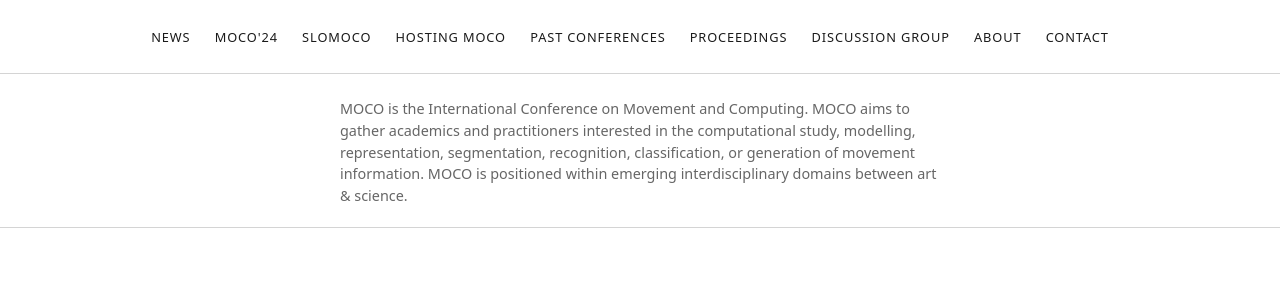
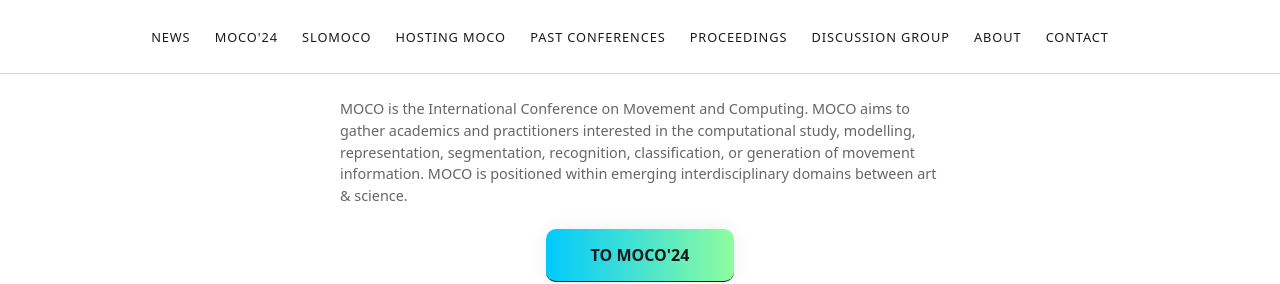
Before and after one commit to MovementComputing/movementcomputing.org, an Astro site: page / in a window 1280 px wide. Shown: the part 407-691 px from the top of the page. Built offline with nearby package versions, Linux system fonts and the light colour scheme; Astro itself is replaced by a stand-in of ours.

Commit message:
Update links to MOCO'24

```diff
--- a/src/components/Header.astro
+++ b/src/components/Header.astro
@@ -52,7 +52,7 @@
             <a href="/">News</a>
           </li>
           <li class="menu-item">
-						<a href="/moco24-call-for-papers">MOCO'24</a>
+            <a href="https://moco24.movementcomputing.org/">MOCO'24</a>
           </li>
           <li class="menu-item">
             <a href="http://slo.movementcomputing.org/">SloMoCo</a>
--- a/src/content/blog/moco24-call-for-papers.md
+++ b/src/content/blog/moco24-call-for-papers.md
@@ -12,6 +12,8 @@
 
 <h4>*Thursday 30 May - Sunday 2 June 2024, Utrecht University, the Netherlands*</h4>
 
+<br>
+Website: <a href="https://moco24.movementcomputing.org/" target="_blank">https://moco24.movementcomputing.org/</a>
 <br>
 
 **in collaboration with the SPRING Performing Arts Festival**
--- a/src/pages/index.astro
+++ b/src/pages/index.astro
@@ -2,7 +2,6 @@
 import Layout from '../layouts/Default.astro';
 import { getCollection } from 'astro:content';
 import FormattedDate from '../components/FormattedDate.astro';
-
 
 const posts = (await getCollection('blog')).sort(
   (b, a) => a.data.pubDate.valueOf() - b.data.pubDate.valueOf()
@@ -27,6 +26,11 @@
           MOCO is positioned within emerging interdisciplinary domains between
           art & science.
         </p>
+        <div style="text-align: center; margin-top: 1rem; margin-bottom: 2rem;">
+          <a href="https://moco24.movementcomputing.org/" class="btn-grad"
+            >to MOCO'24</a
+          >
+        </div>
       </div>
       <section id="main" class="main" role="main">
         <h1 class="screen-reader-text">Movement &amp; Computing Posts</h1>
@@ -48,7 +52,12 @@
                   <div class="post-content">
                     <p>{post.data.description}</p>
                     <center>
-									<a class="more-link" href={`/${post.slug}/`}>Continue reading <span class="screen-reader-text">{post.data.title}</span></a>
+                      <a class="more-link" href={`/${post.slug}/`}>
+                        Continue reading{' '}
+                        <span class="screen-reader-text">
+                          {post.data.title}
+                        </span>
+                      </a>
                     </center>
                   </div>
                 </article>
@@ -88,4 +97,30 @@
   .post-meta p {
     margin-bottom: 0;
   }
+
+  .btn-grad {
+    background-image: linear-gradient(
+      to right,
+      #00c9ff 0%,
+      #92fe9d 51%,
+      #00c9ff 100%
+    );
+    margin: 10px;
+    padding: 15px 45px;
+    text-align: center;
+    text-transform: uppercase;
+    transition: 0.5s;
+    background-size: 200% auto;
+    color: white;
+    box-shadow: 0 0 20px #eee;
+    border-radius: 10px;
+    font-weight: bold;
+  }
+
+  .btn-grad:hover {
+    background-position: right center; /* change the direction of the change here */
+    color: #fff;
+    text-decoration: none;
+    box-shadow: 0 0 20px #eee;
+  }
 </style>
```
Lines whose indentation alone changed are shown as unchanged.
